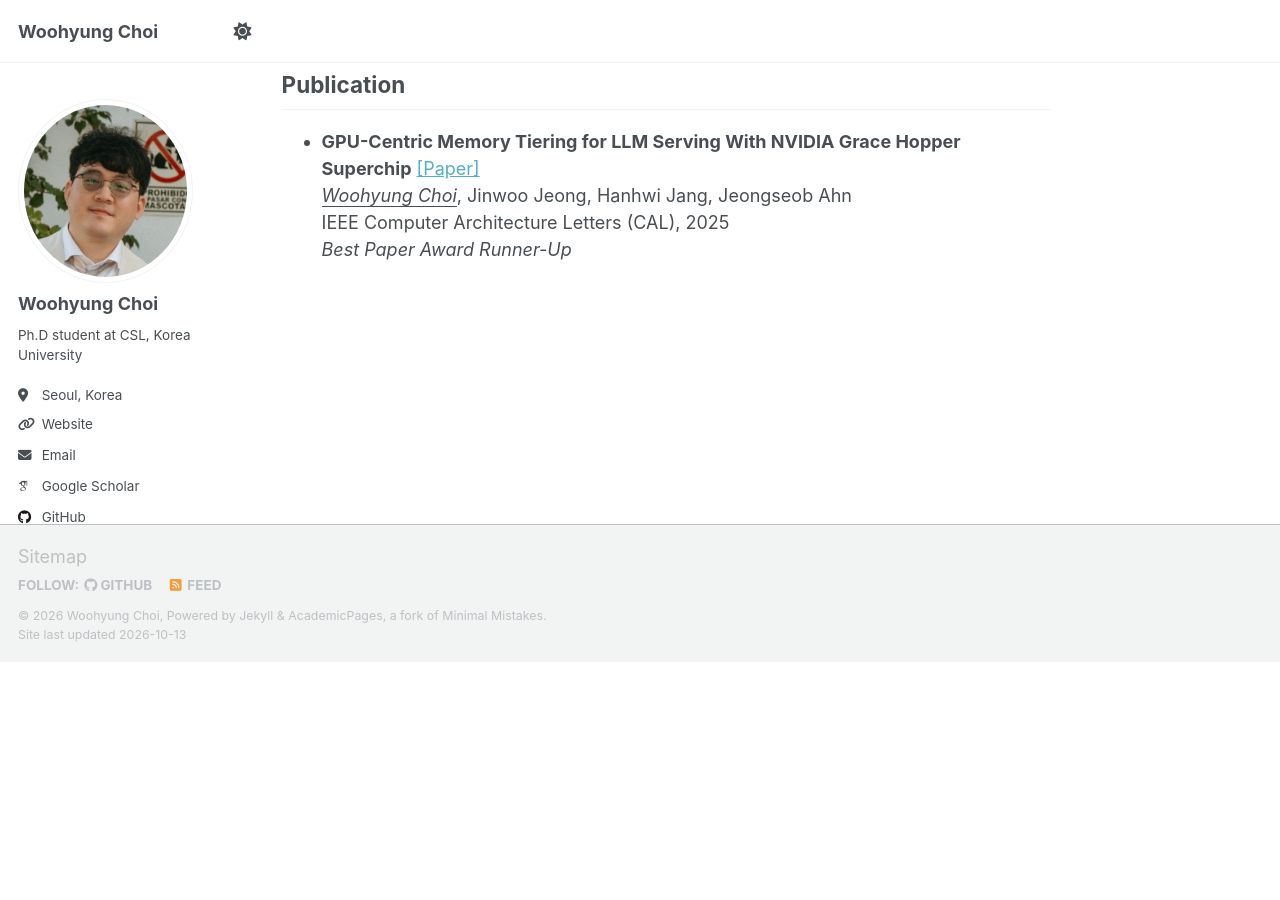
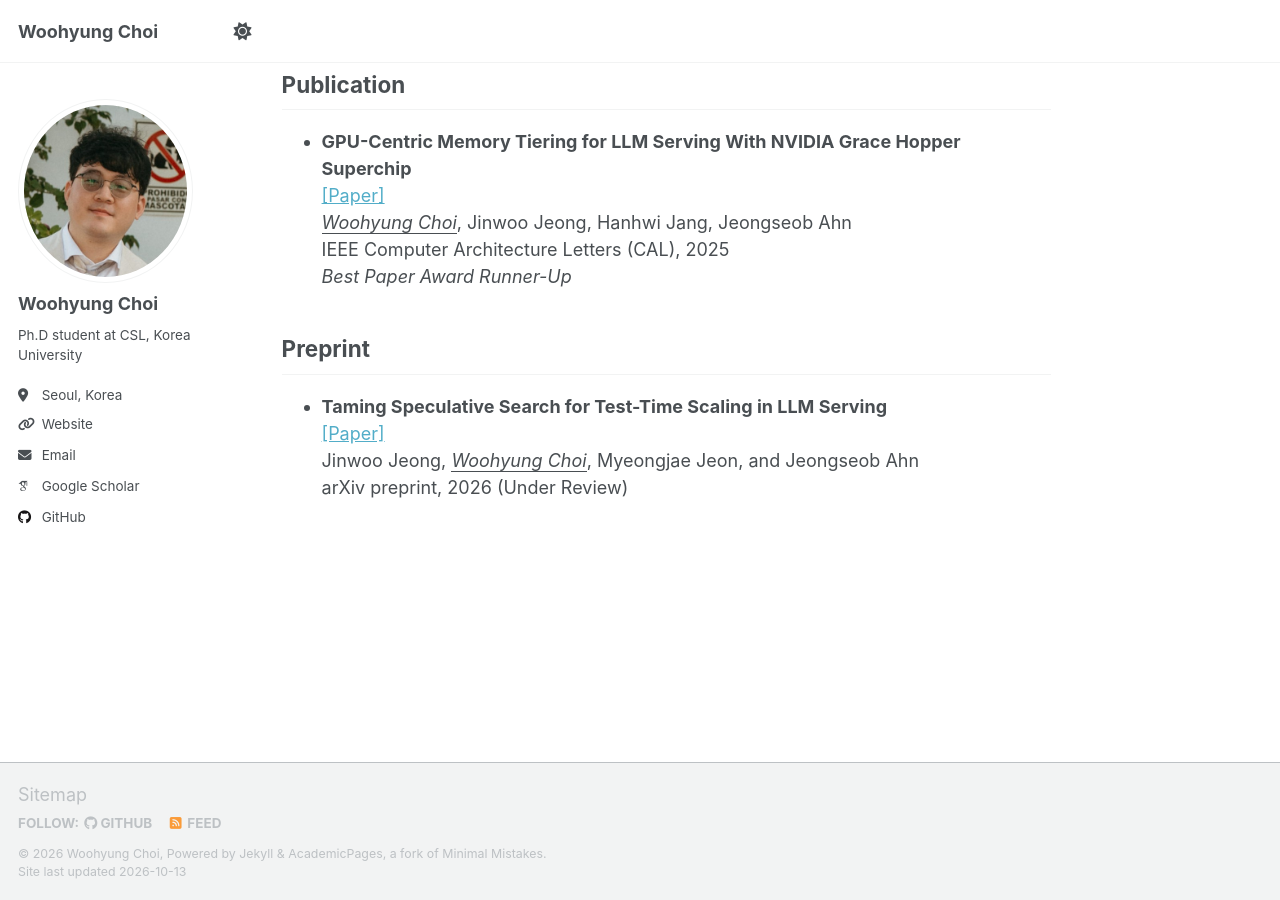
Before and after one commit to ItsAbdula/itsabdula.github.io, a Jekyll site: the page built from _pages/about.md, in a window 1280 px wide and 900 px high, scrolled down 579 px. Built offline with Jekyll 4.4.1, drawn with Linux system fonts in a browser that asks for light colours; some web fonts are replaced; a script that is not in the unit is left out; before the commit the page ends 1242 px from its top, so only the background shows below that.

Commit message:
Add specscale

```diff
--- a/_pages/about.md
+++ b/_pages/about.md
@@ -20,4 +20,8 @@ Education
 
 Publication
 ------
-* **GPU-Centric Memory Tiering for LLM Serving With NVIDIA Grace Hopper Superchip** [[Paper]](https://ieeexplore.ieee.org/abstract/document/10852027/)<br> <u><i>Woohyung Choi</i></u>, Jinwoo Jeong, Hanhwi Jang, Jeongseob Ahn<br>IEEE Computer Architecture Letters (CAL), 2025<br><i>Best Paper Award Runner-Up</i>
+* **GPU-Centric Memory Tiering for LLM Serving With NVIDIA Grace Hopper Superchip**<br>[[Paper]](https://ieeexplore.ieee.org/abstract/document/10852027/)<br> <u><i>Woohyung Choi</i></u>, Jinwoo Jeong, Hanhwi Jang, Jeongseob Ahn<br>IEEE Computer Architecture Letters (CAL), 2025<br><i>Best Paper Award Runner-Up</i>
+
+Preprint
+------
+* **Taming Speculative Search for Test-Time Scaling in LLM Serving**<br>[[Paper]](https://arxiv.org/abs/2609.39334)<br> Jinwoo Jeong, <u><i>Woohyung Choi</i></u>, Myeongjae Jeon, and Jeongseob Ahn<br>arXiv preprint, 2026 (Under Review)
```
